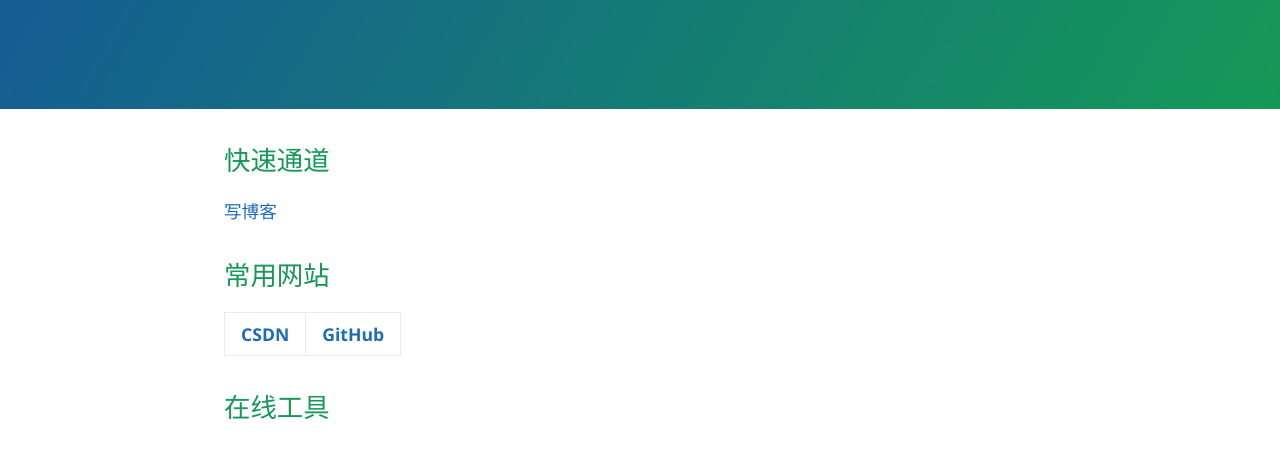
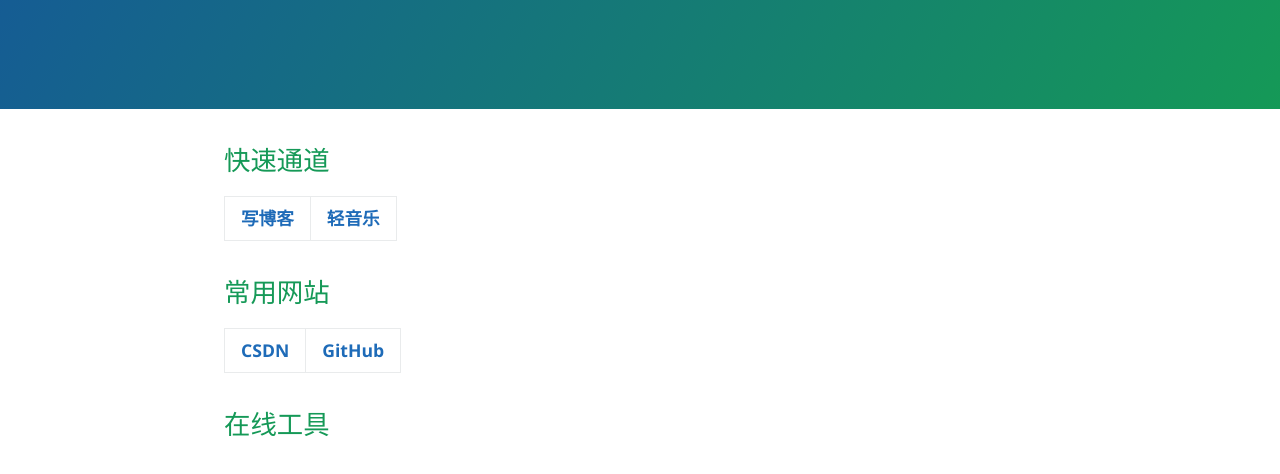
Before and after one commit to hjrf/hjrf.github.com, a plain HTML site: page index.html in a window 1280 px wide. Shown: the part 208-682 px from the top of the page. Drawn offline with nearby package versions, Linux system fonts and the light colour scheme.

Commit message:
Update index.html

```diff
--- a/index.html
+++ b/index.html
@@ -17,7 +17,14 @@
 
     <section class="main-content">
     <div class="container"><h2 id="快速通道">快速通道</h2>
-    <p><a href="http://write.blog.csdn.net/mdeditor">写博客</a></p></div>
+    <table><thead>
+    <tr>
+    <th><a href="write.blog.csdn.net/mdeditor">写博客</a></th>
+    <th><a href="http://www.itingwa.com/">轻音乐</a></th>
+    </tr>
+    </thead><tbody>
+    </tbody></table>
+
     <h2>常用网站</h2>
     <table><thead>
     <tr>
```
